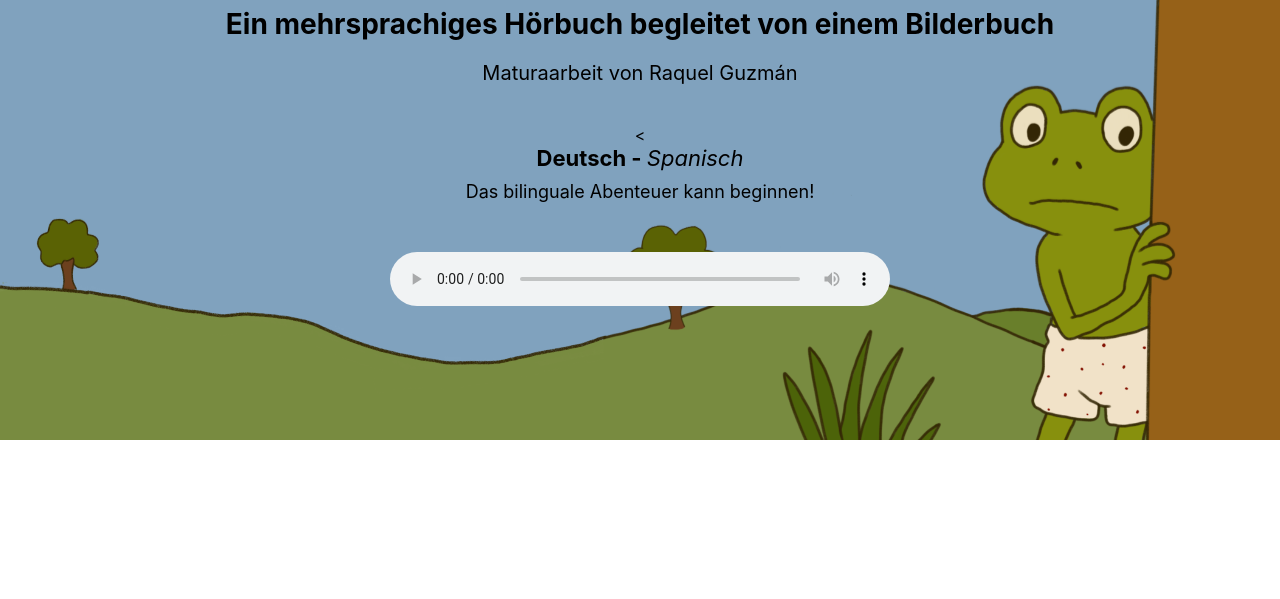
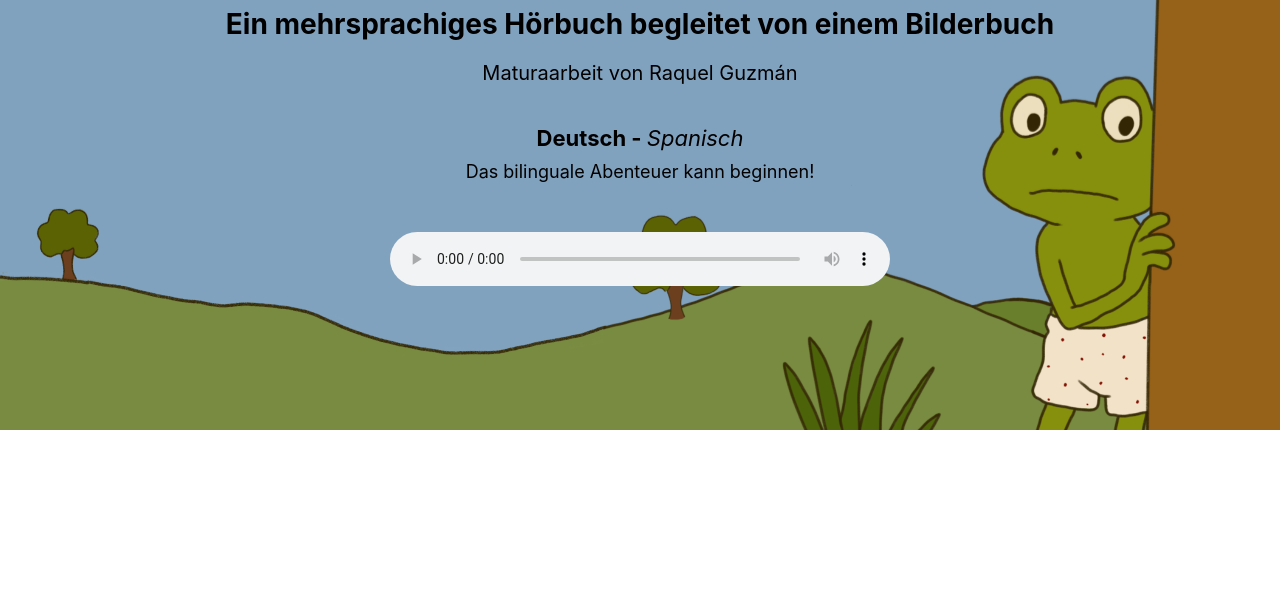
Before and after one commit to raquelguzman/LUCA, a plain HTML site: page de-es/index.html in a window 1280 px wide. Shown: the part 201-800 px from the top of the page. Drawn offline with Linux system fonts and the light colour scheme.

Commit message:
Update index.html

```diff
--- a/de-es/index.html
+++ b/de-es/index.html
@@ -61,9 +61,7 @@
   <h2>Ein mehrsprachiges Hörbuch begleitet von einem Bilderbuch</h2>
   <h3>Maturaarbeit von Raquel Guzmán</h3>
 
-<<div class="subtitle">
-  <b>Deutsch</b> - <i style="font-weight: normal;">Spanisch</i>
-</div>
+<div class="subtitle"><b>Deutsch</b> - <i style="font-weight: normal;">Spanisch</i></div>
   <div class="subtext">Das bilinguale Abenteuer kann beginnen!</div>
 
   <audio controls>
```
